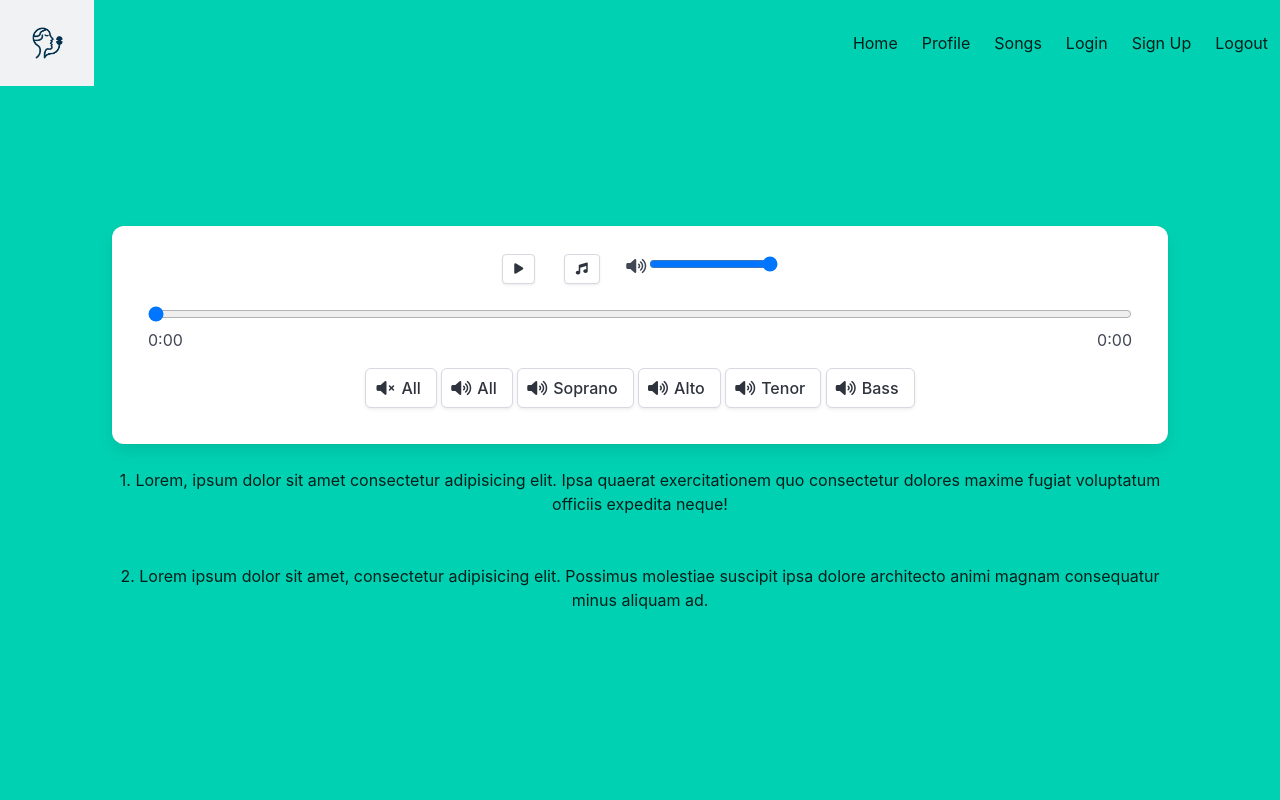
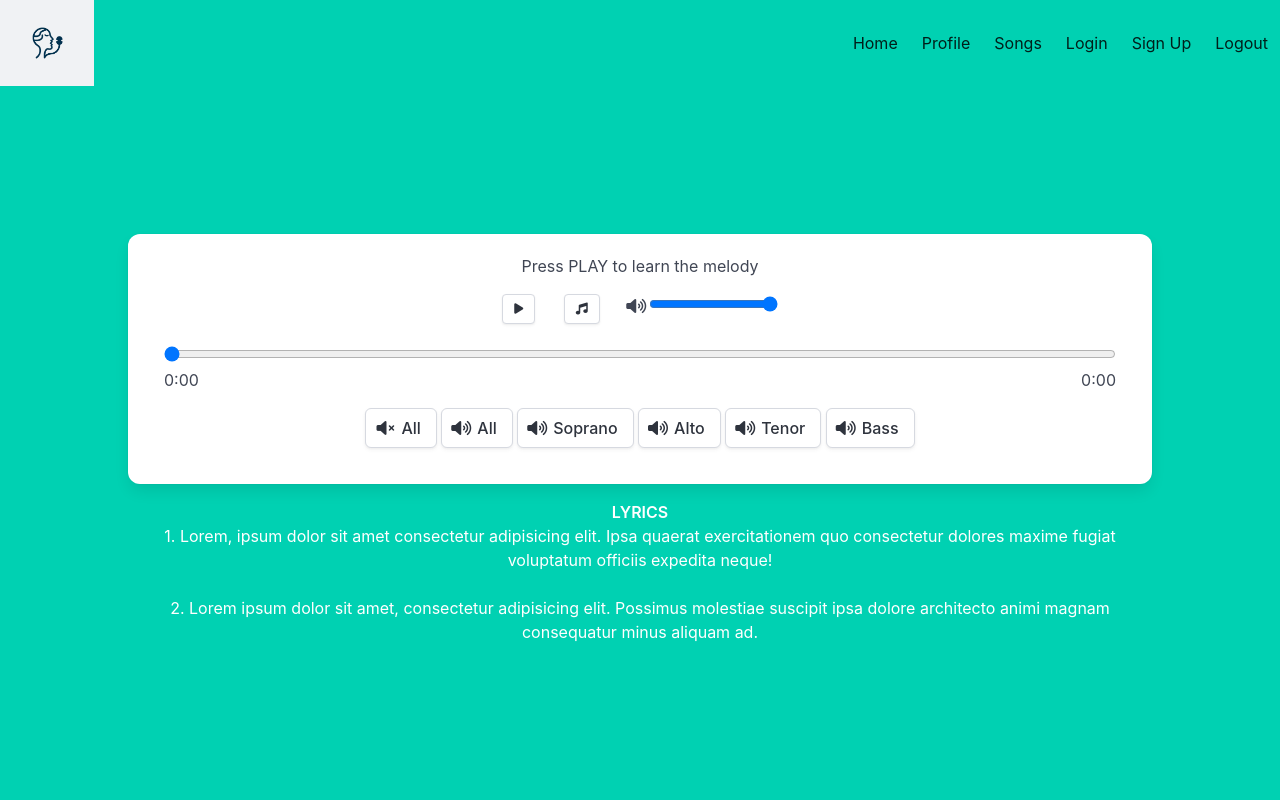
Before and after one commit to Toteya/ehanganomawi, a Flask app: template web_app/templates/songs.html in a window 1280 px wide. Run offline with Flask 3, Linux system fonts and the light colour scheme; the template is opened without the code that fills it, so the values that code supplies are empty.

Commit message:
minor styling changes to songs page

```diff
--- a/web_app/templates/songs.html
+++ b/web_app/templates/songs.html
@@ -6,7 +6,8 @@
       <!-- <div class="columns"> -->
         <!-- <div class="column is-5"> -->
           <!-- media player -->
-          <div id="audio-player" class="box">
+          <div id="audio-player" class="box m-4">
+            <p class="mb-4">Press PLAY to learn the melody</p>
             <div class="container" style="display: none;">
               <audio id="soprano" controls>
                 <source src="{{ url_for('static', filename='assets/audio/soprano.m4a') }}" type="audio/mpeg">
@@ -102,15 +103,14 @@
           </div>
           </div>
         <!-- </div> -->
-        <div class="container is-9">
+        <div class="container px-6 has-text-white">
+          <h4 class="has-text-weight-semibold">LYRICS</h4>
           <!-- lyrics -->
           <!-- {% for verse in verses %}
-            <p class="container">{{ verse.number }}. {{ verse.lyrics }}</p>
+            <p class="mb-5">{{ verse.number }}. {{ verse.lyrics }}</p>
           {% endfor %} -->
           <p class="mb-5">1. Lorem, ipsum dolor sit amet consectetur adipisicing elit. Ipsa quaerat exercitationem quo consectetur dolores maxime fugiat voluptatum officiis expedita neque!</p>
-          <br>
           <p class="mb-5">2. Lorem ipsum dolor sit amet, consectetur adipisicing elit. Possimus molestiae suscipit ipsa dolore architecto animi magnam consequatur minus aliquam ad.</p>
-          <br>
         </div>
       <!-- </div> -->
     </div>
```
